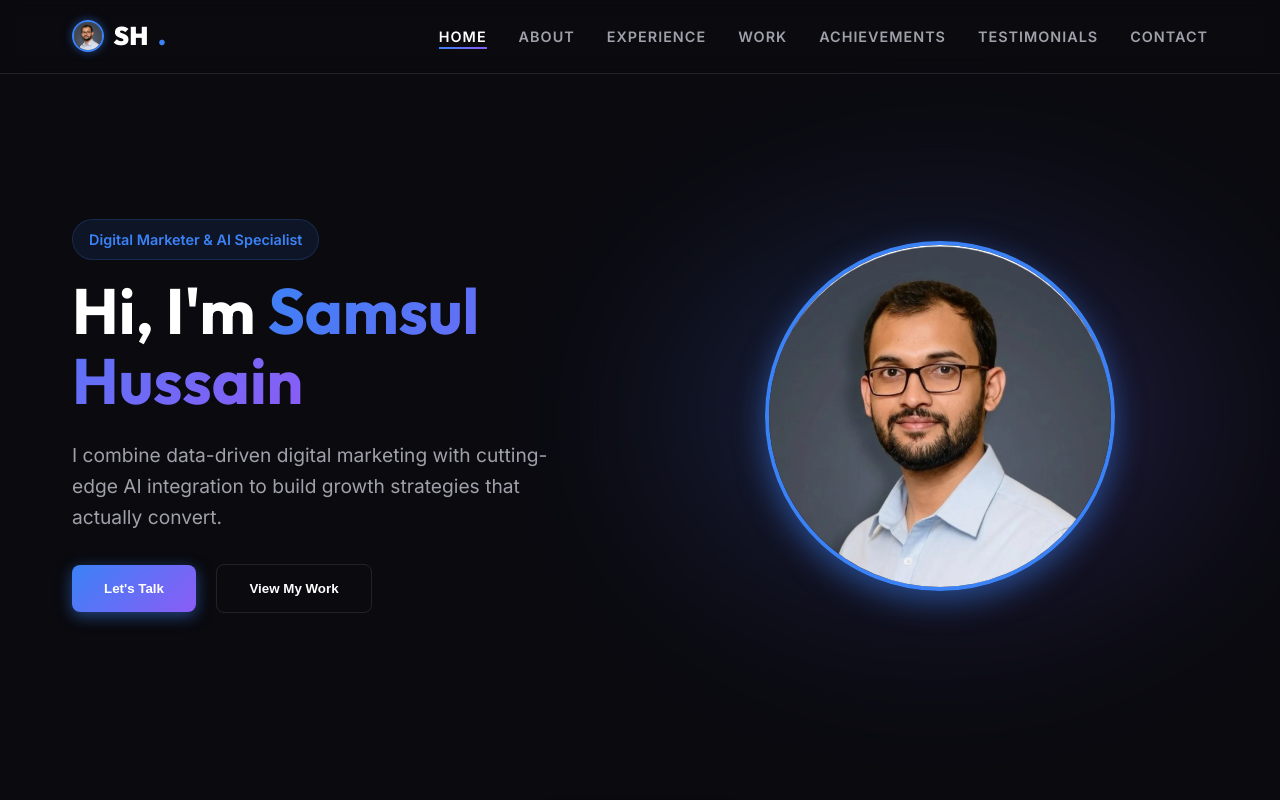
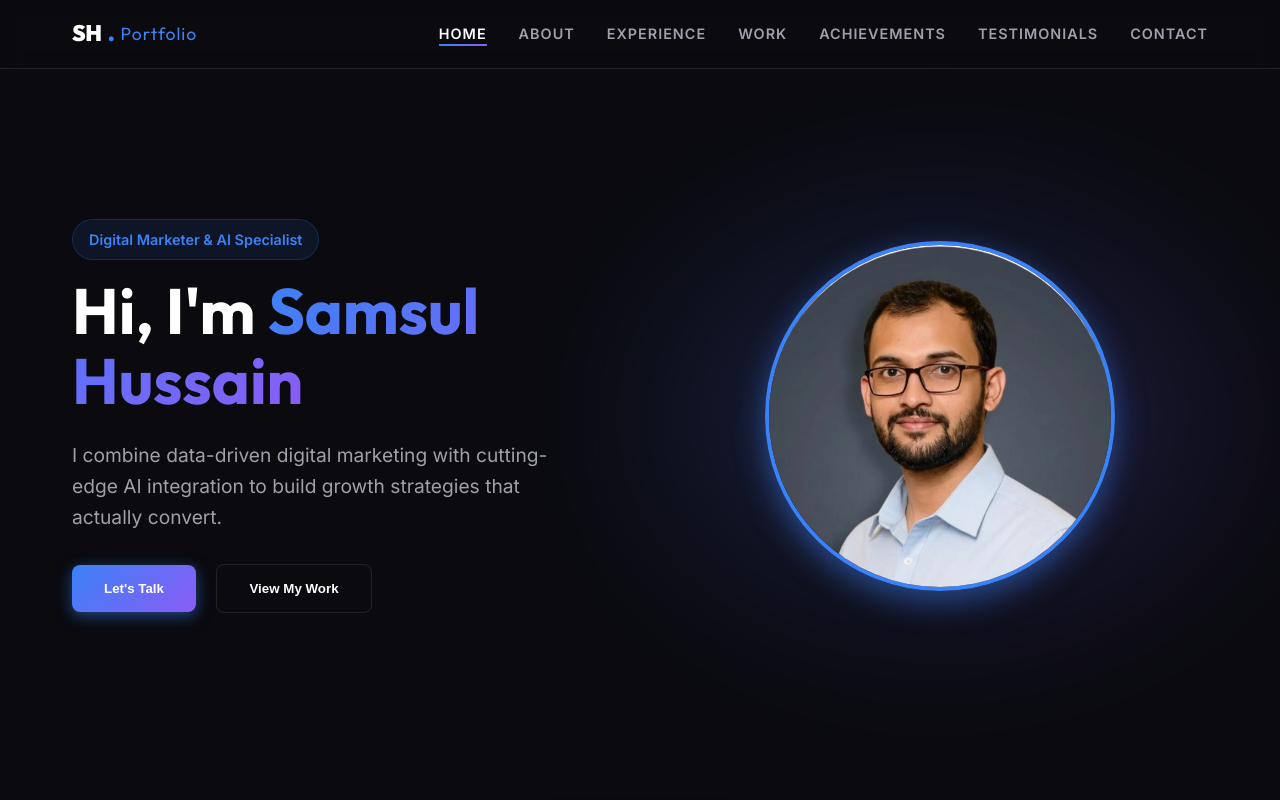
Before and after one commit to samsul-hussain/professional-portfolio, a plain HTML site: page index.html in a window 1280 px wide. Shown: the top 800 px of the page. Drawn offline with Linux system fonts and the light colour scheme.

Commit message:
Update navbar logo to SH. Portfolio text

```diff
--- a/index.html
+++ b/index.html
@@ -15,8 +15,7 @@
     <nav class="navbar">
         <div class="container nav-content">
             <a href="#home" class="logo">
-                <img src="assets/images/profile.png" alt="SH" class="logo-img">
-                SH<span>.</span>
+                SH<span>.</span> <span class="logo-portfolio">Portfolio</span>
             </a>
             <div class="menu-toggle" id="mobile-menu">
                 <i class="fa-solid fa-bars"></i>
--- a/styles.css
+++ b/styles.css
@@ -73,26 +73,25 @@ a {
 .logo {
   display: flex;
   align-items: center;
-  gap: 0.6rem;
+  gap: 0.4rem;
   font-family: var(--font-heading);
-  font-size: 1.6rem;
+  font-size: 1.4rem;
   font-weight: 900;
   cursor: pointer;
   color: var(--text-primary);
   text-decoration: none;
-}
-
-.logo-img {
-  width: 32px;
-  height: 32px;
-  border-radius: 50%;
-  object-fit: cover;
-  border: 2px solid var(--accent-color);
-  box-shadow: 0 0 10px var(--accent-glow);
+  letter-spacing: -0.5px;
 }
 
 .logo span {
   color: var(--accent-color);
+}
+
+.logo-portfolio {
+  font-weight: 500;
+  color: var(--text-secondary);
+  font-size: 1.1rem;
+  letter-spacing: 1px;
 }
 
 .menu-toggle {
```
